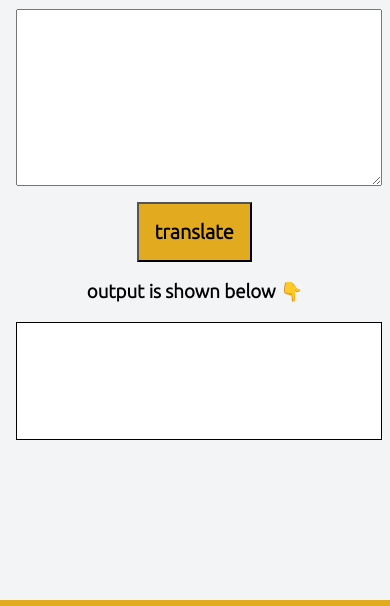
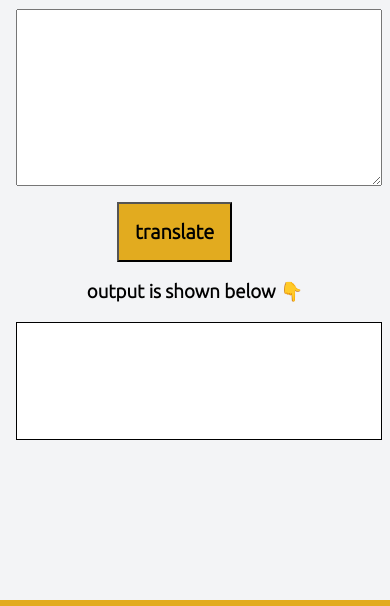
Before and after one commit to SatwikaKacham/minion-talk, a plain HTML site: page index.html in a window 390 px wide. Shown: the part 71-677 px from the top of the page. Drawn offline with Linux system fonts and the light colour scheme.

Commit message:
Update index.html

```diff
--- a/index.html
+++ b/index.html
@@ -70,7 +70,7 @@
         @media screen and (max-width : 600px)
         {
           button {
-            margin : 0% 35%;
+            margin : 0% 30%;
           }
           textarea
           {
```
